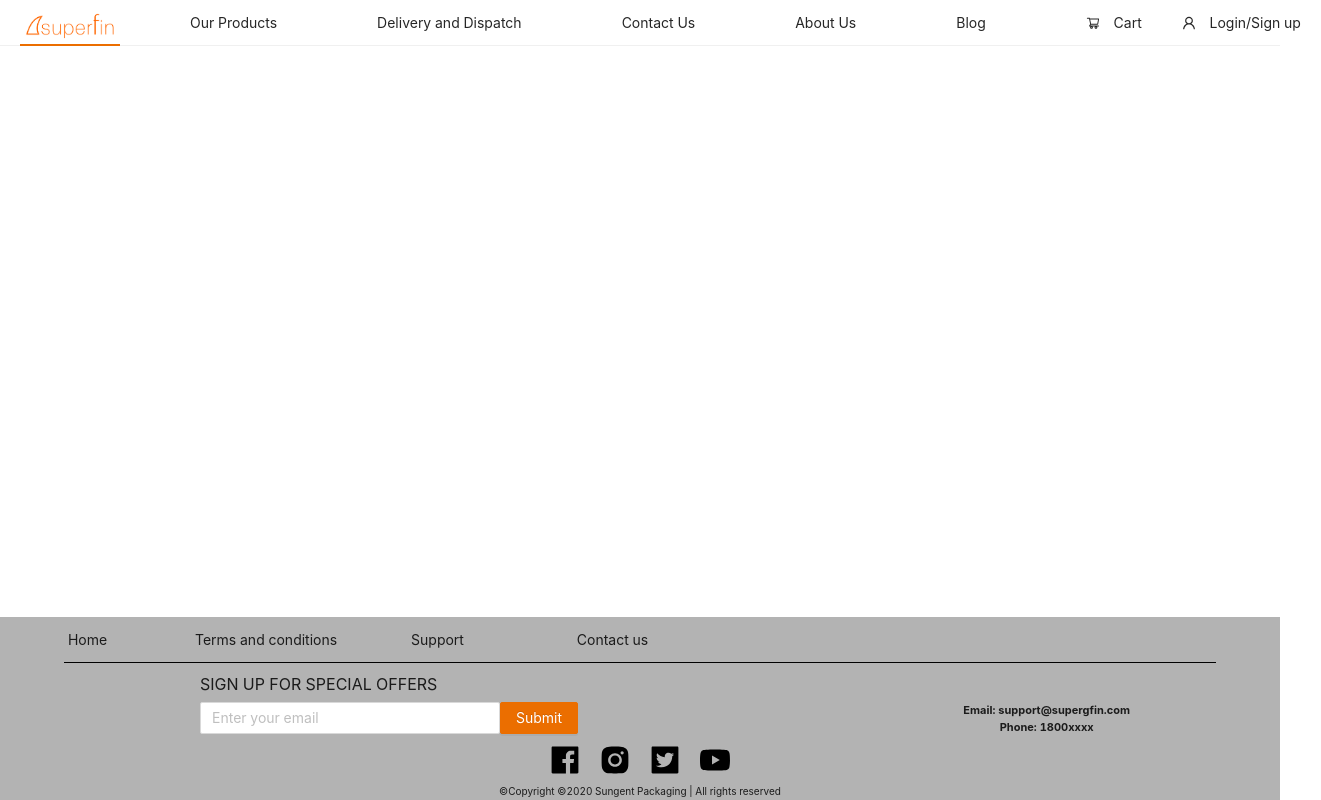
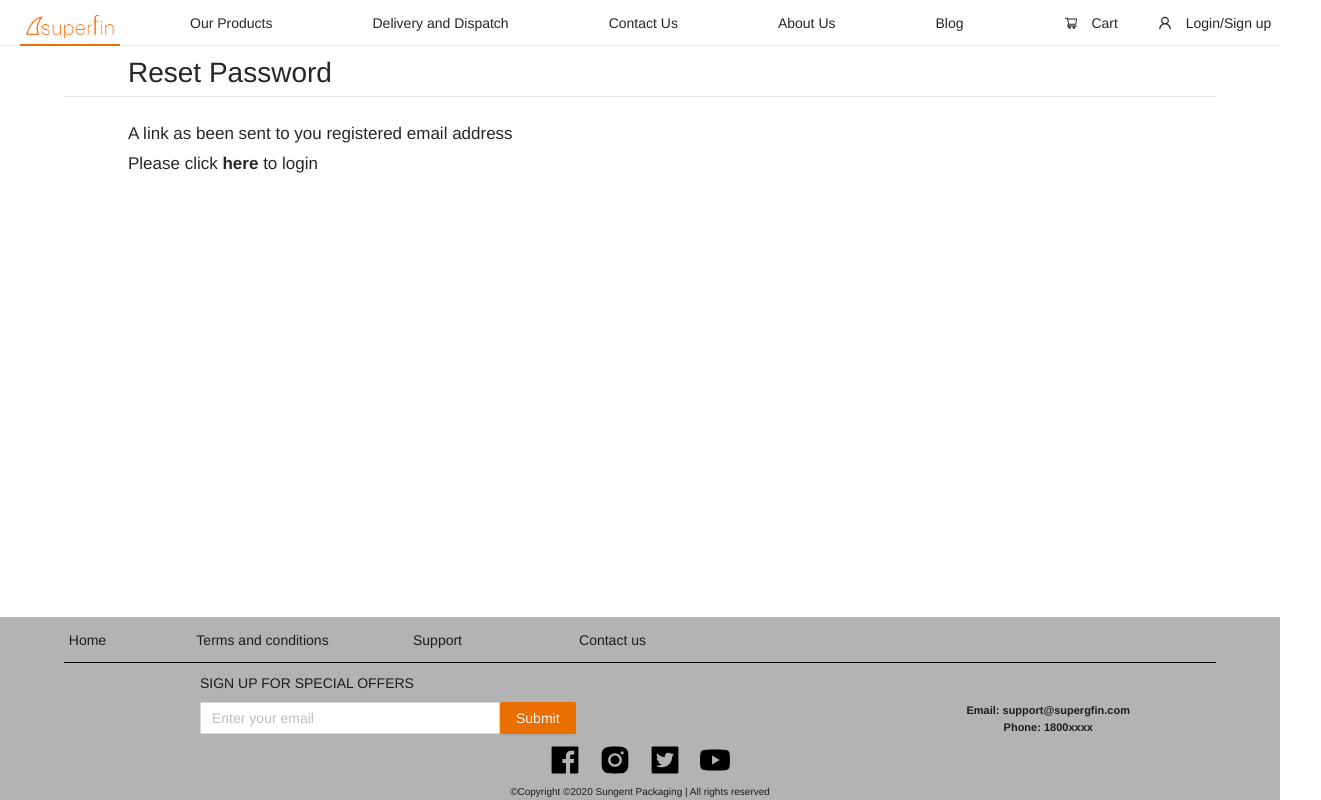
Before and after one commit to TrangNgyn/Superfin, a React (Create React App) app in the folder client/ReactProject/: page /resetPasswordConfirmation in a window 1280 px wide. Shown: the whole page, 1321 px wide, since content can reach past the window. Built offline with nearby package versions, Linux system fonts and the light colour scheme.

Commit message:
More routing done for navbar, plus Login, ReenterPassword and ReenterPasswordConfirmation pages

```diff
--- a/client/ReactProject/src/App/App.js
+++ b/client/ReactProject/src/App/App.js
@@ -1,22 +1,18 @@
 import './App.less';
-import "../_assets/CSS/style.scss";
-
 import Navbar from '../SharedComponents/Navbar/Navbar';
 import FooterMain from '../SharedComponents/Footer/FooterMain';
 
 import { history } from '../_helpers/history';
 import { Router, Route, Switch, useParams } from 'react-router-dom';
-import {AdminRoute, GuestRoute, MemberRoute, CustomerRoute} from '../_routers/PrivateRoutes';
 
 import Login from '../Pages/Login/Login';
-import EmailRequest from '../Pages/EmailRequest/EmailRequest';
-import ResetPasswordConfirmation from '../Pages/ResetPasswordConfirmation/ResetPasswordConfirmation';
-import ReenterPassword from '../Pages/ReenterPassword/ReenterPassword';
-import MyAccount from '../Pages/MyAccount/MyAccount';
 import Homepage from '../Pages/Homepage/Homepage';
 import ContactUs from '../Pages/ContactUs/ContactUs';
 import DeliveryDispatch from '../Pages/DeliveryDispatch/DeliveryDispatch';
 import AboutUS from '../Pages/AboutUs/AboutUs';
+import EmailRequest from '../Pages/EmailRequest/EmailRequest';
+import ResetPasswordConfirmation from '../Pages/ResetPasswordConfirmation/ResetPasswordConfirmation';
+
 
 
 
@@ -37,22 +33,9 @@ const Products = () => {
 
 
 
-//    <div className="Website-Body">
-//       <ReenterPassword />
-//    </div>
 
 
-// //This is a demo Component to demonstrate Dynmaic Routing
-// const Products = () => {
-//    const {browseBy, browseByGroup} = useParams();
-//    return(
-//       <div>
-//          <div>Products</div>
-//          <div>{browseBy}</div>
-//          <div>{browseByGroup}</div>
-//       </div>
-//    );
-// }
+
 
 const App = () => (
    <div>
@@ -64,18 +47,18 @@ const App = () => (
          <div className="Website-Body">
             <Switch>
                {/*<CustomerRoute path="/" component = {Homepage} exact />*/}           {/* This is how to use the private routes. Do not use them yet */}
-               <Route exact path="/"> <Homepage /> </Route>
+               <Route exact path="/"><Homepage /></Route>
 
-               <Route exact path="/products"> <Products /> </Route>
-               <Route exact path="/products/:browseBy"> <Products /> </Route>
-               <Route path="/products/:browseBy/:browseByGroup"> <Products /> </Route>          {/*Undecided on Products page path*/}
+               <Route exact path="/products"> <Products /></Route>
+               <Route exact path="/products/:browseBy"><Products /></Route>
+               <Route path="/products/:browseBy/:browseByGroup"><Products /></Route>          {/*Undecided on Products page path*/}
 
-               <Route path="/deliveryDispatch"> <DeliveryDispatch /> </Route>
-               <Route path="/contactUs"> <ContactUs /> </Route>
+               <Route path="/deliveryDispatch"> <DeliveryDispatch /></Route>
+               <Route path="/contactUs"> <ContactUs /></Route>
                <Route path="/aboutUs"><AboutUS /></Route>
-               <Route path="/blog">  </Route>
-               <Route path="/login"> <Login /> </Route>
-               <Route path="/cart">  </Route>
+               <Route path="/login"><Login /></Route>
+               <Route path="/emailRequest"><EmailRequest /></Route>
+               <Route path="/resetPasswordConfirmation"><ResetPasswordConfirmation /></Route>
             </Switch>
          </div>
 
--- a/client/ReactProject/src/Pages/EmailRequest/EmailRequest.js
+++ b/client/ReactProject/src/Pages/EmailRequest/EmailRequest.js
@@ -1,5 +1,6 @@
 import '../../_assets/CSS/pages/EmailRequest/EmailRequest.css';
 import { Form, Input, Button } from 'antd';
+import { history } from '../../_helpers/history';
 
 
 //Layout stuff//
@@ -27,6 +28,7 @@ const EmailRequest = () => {
 
     const onFinish = values => {
         console.log('Success:', values);
+        history.push('/resetPasswordConfirmation');
     };
 
     const onFinishFailed = errorInfo => {
--- a/client/ReactProject/src/Pages/Login/Login.js
+++ b/client/ReactProject/src/Pages/Login/Login.js
@@ -1,4 +1,5 @@
 import { Form, Input, Button } from 'antd';
+import { history } from '../../_helpers/history';
 import '../../_assets/CSS/pages/Login/Login.css';
 
 
@@ -37,7 +38,7 @@ const Login = () => {
     };
 
     const navigateForgotPasswordPage = () => {
-
+        history.push('/emailRequest');
     }
 
     const navigateRegisterPage = () => {
--- a/client/ReactProject/src/Pages/ResetPasswordConfirmation/ResetPasswordConfirmation.js
+++ b/client/ReactProject/src/Pages/ResetPasswordConfirmation/ResetPasswordConfirmation.js
@@ -1,6 +1,12 @@
 import '../../_assets/CSS/pages/ResetPasswordConfirmation/ResetPasswordConfirmation.css';
+import { history } from  '../../_helpers/history';
 
 const ResetPasswordConfirmation = () => {
+
+    const navigateLoginPage = () => {
+        history.push('/login');
+    }
+
     return (
         <div>
             <div style = {{height: "5px"}}/>
@@ -17,7 +23,7 @@ const ResetPasswordConfirmation = () => {
                     </div>
 
                     <div className="rpc-text" style={{fontSize: "17px", top:"30px"}}>
-                        Please click <b id = "rpc-login-link">here</b> to login
+                        Please click <b id = "rpc-login-link" onClick={navigateLoginPage}>here</b> to login
                     </div>
                 </div>
         </div>
--- a/client/ReactProject/src/SharedComponents/Navbar/Navbar.js
+++ b/client/ReactProject/src/SharedComponents/Navbar/Navbar.js
@@ -1,4 +1,5 @@
 import { Menu, Dropdown } from 'antd';
+import { history } from '../../_helpers/history';
 import { UserOutlined, ShoppingCartOutlined } from '@ant-design/icons';
 import React, { useState } from 'react';
 import { Link } from 'react-router-dom';
@@ -42,6 +43,7 @@ export default function Navbar(props){
   const loginUser = () => {
     fakeUser.loggedIn = true;
     setLoggedStatus(true);
+    history.push('/');
   }
   //Welcome, User dropdown
   const welcomeDropdown = (
@@ -92,7 +94,7 @@ export default function Navbar(props){
   );
     //Login/Welcome, User menu item that changes based on whether user is logged in or not
 
-    let login = ( <Menu.Item key = "Login" icon={<UserOutlined />} style = {{float: "right"}}>
+    let login = ( <Menu.Item key = "Login" onContextMenu={loginUser} icon={<UserOutlined />} style = {{float: "right"}}>
                     <Link to="/login"> Login/Sign up </Link>        {/*remove onclick event. This is for demonstration only*/}
                   </Menu.Item> );
 
```
